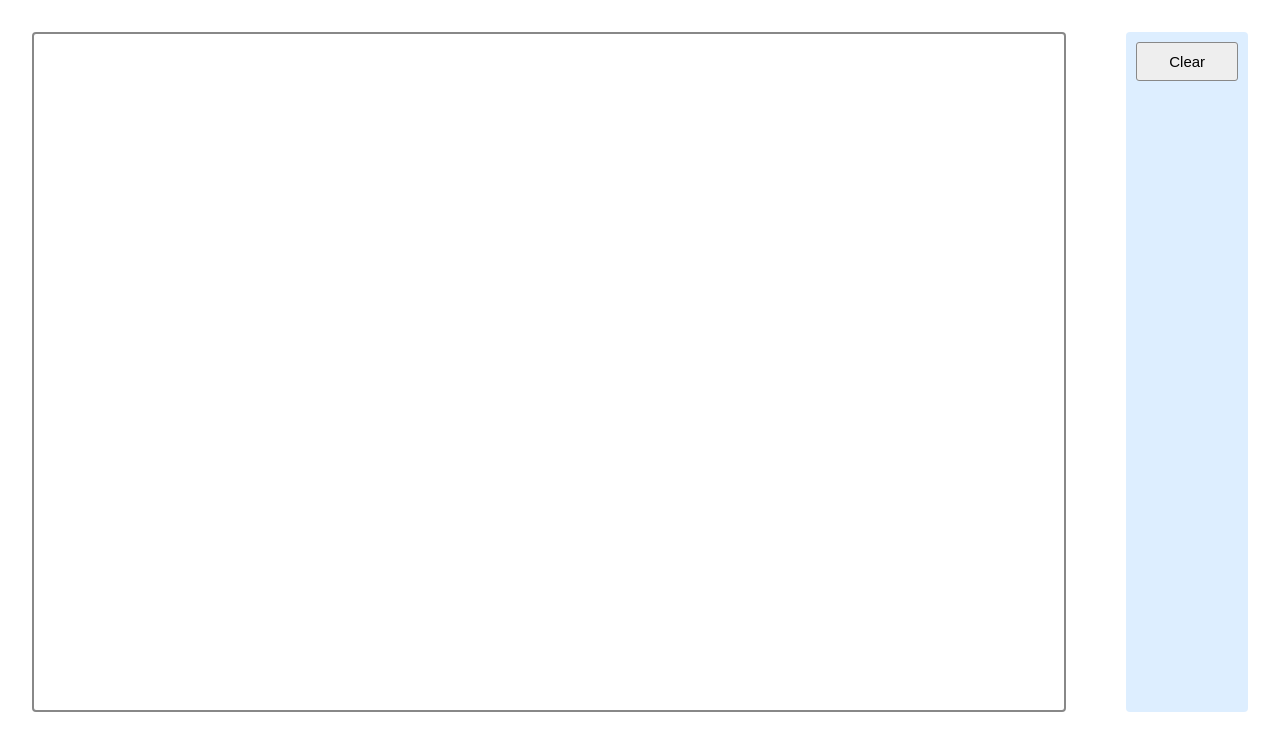
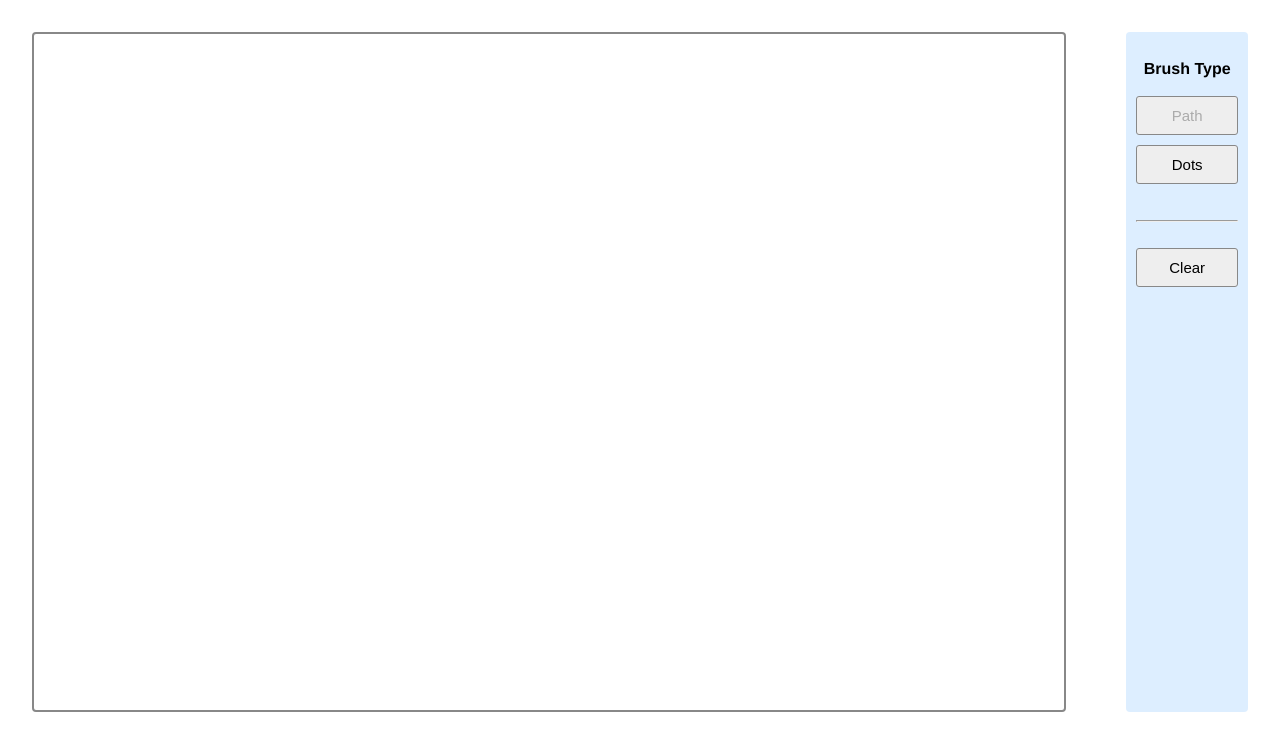
Before and after one commit to fpolar/Vacuum-Tube-Studio, a website: page views/index.html in a window 1280 px wide. Both pictures are taken after a click on the button "🖼️". Drawn offline with nearby package versions, Linux system fonts and the light colour scheme; files that its build step writes are made by us from their sources.

Commit message:
added brush types on front end

```diff
--- a/public/draw.js
+++ b/public/draw.js
@@ -7,16 +7,18 @@
     var canvas_height;
 
     //variables for drawing on a path instead of dots
-    const draw_path = true;
+    var draw_path = true;
     const redraw_interval = 10;
     var pointsX = [], pointsY = [], sizes = [], redraw_timer = redraw_interval;
 
-    // Draws a dot at a specific position on the supplied canvas name
-    // Parameters are: A canvas ctx, the x position, the y position, the size of the dot
+    function path_toggle(p){
+        draw_path = p;
+        $("#pathbutton").attr("disabled", p);
+        $("#dotbutton").attr("disabled", !p);
+    }
+
     function drawDot(x,y,size,color) {
-        console.log("Drawing Dot", x,y, size, color, ctx);
-
-        // Select a fill style
+       // console.log("Drawing Dot", x,y, size, color, ctx);
         ctx.fillStyle = color;
 
         var min_size = 5;
@@ -25,7 +27,6 @@
         if(size<0){ size = 0; min_size = 0;}
 
         if(draw_path){
-            console.log("Drawing Path", color, ctx);
             pointsX.push(x*canvas_width);
             pointsY.push(y*canvas_height);
             sizes.push(min_size+size*(max_size-min_size));
@@ -34,7 +35,6 @@
                 redraw_timer = redraw_interval;
             }
         }else{
-            console.log("Drawing Dot", x,y, size, color, ctx);
             ctx.fillStyle = color;
             ctx.beginPath();
             ctx.arc(x*canvas_width, y*canvas_height, min_size+size*(max_size-min_size), 0, Math.PI*2, true);
--- a/public/style.css
+++ b/public/style.css
@@ -77,6 +77,7 @@
   user-select: none;
 }
 #toolbar {
+  text-align: center;
   float:right;
   height:85vh;
   width:10%;
@@ -84,6 +85,14 @@
   padding:10px;
   border-radius:4px;
   overflow: hidden;
+  position: relative;
+}
+#toolbar input {
+  font-size: 15px;
+  padding: 10px;
+  -webkit-appearance: none;
+  background: #eee;
+  border: 1px solid #888;
 }
 #player_container {
   position: fixed;
@@ -117,14 +126,6 @@
     border-radius:4px;
     position:relative; /* Necessary for correct mouse co-ords in Firefox */
 }
-#clearbutton {
-    font-size: 15px;
-    padding: 10px;
-    -webkit-appearance: none;
-    background: #eee;
-    border: 1px solid #888;
-}
-
 #buttons button{
   margin: 5% 15%;
   width:70%;
@@ -136,7 +137,7 @@
   box-sizing: border-box;
 }
 
-/*general(possibly unused) style*/
+/*general style*/
 body {
   font-family: "Benton Sans", "Helvetica Neue", helvetica, arial, sans-serif;
   margin: 2em;
--- a/views/index.html
+++ b/views/index.html
@@ -27,7 +27,16 @@
     </div>
     <div id="canvas_ui">
         <div id="toolbar">
-             <input type="submit" value="Clear" id="clearbutton" onclick="clearCanvas(canvas,ctx);">
+            <br/>
+            <b>Brush Type<b>
+            <br/>
+            <br/>
+            <input type="submit" value="Path" id="pathbutton" disabled="true" onclick="path_toggle(true);">
+            <input type="submit" value="Dots" id="dotbutton" onclick="path_toggle(false);">
+            <br/>
+            <hr>
+            <br/>
+            <input type="submit" value="Clear" id="clearbutton" onclick="clearCanvas(canvas,ctx);">
         </div>
         <div id="canvas_container">
             <canvas id="canvas">
@@ -39,7 +48,7 @@
       <div id="garden">
         <canvas id="garden_canvas">
         </canvas>
-        <div id="ball" style="top: -10px; left: 80px;"></div>
+        <div id="ball"></div>
       </div>
       <div id="mode_buttons">
         <button id="touch_button" onclick="enable_touch()">Touch</button>
```
Also changed, not shown: MyRoom.ts (+3 -2 lines). Lines whose indentation alone changed are shown as unchanged.
